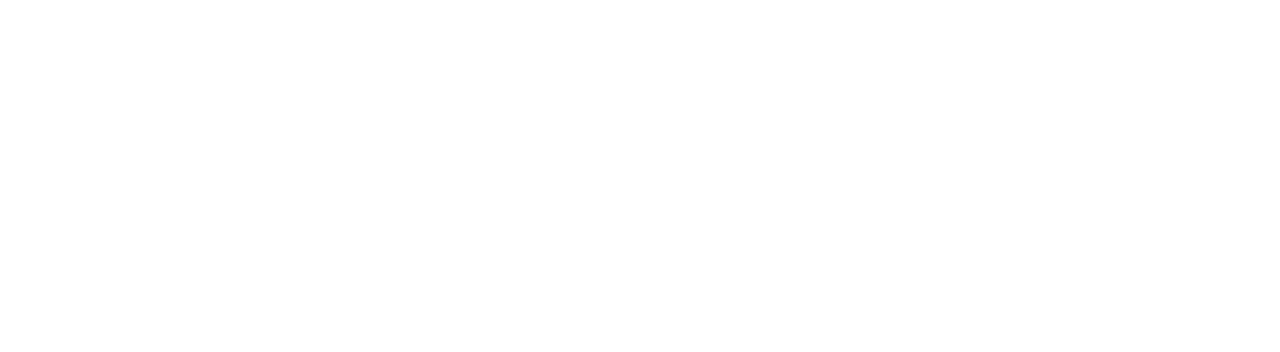
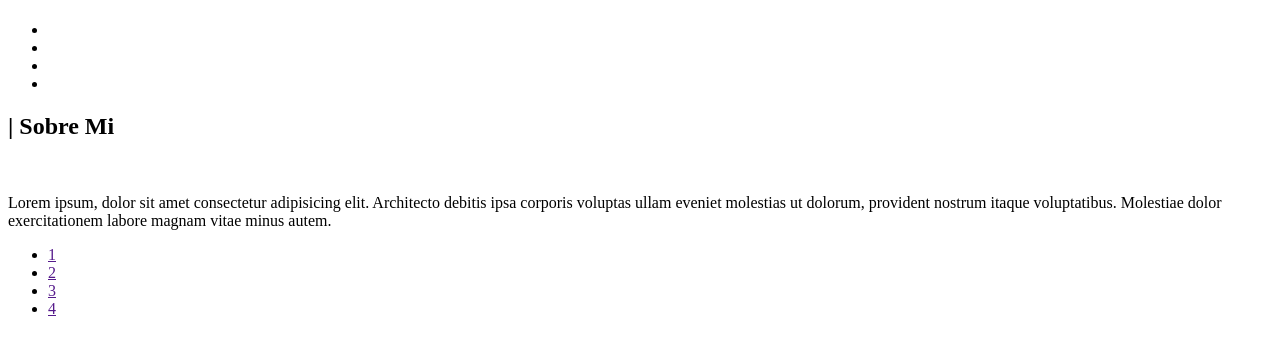
Before and after one commit to GiuCodigo1998/Portafolio, a plain HTML site: page index.html in a window 1280 px wide. Drawn offline with Linux system fonts and the light colour scheme.

Commit message:
se agreg header y main

```diff
--- a/index.html
+++ b/index.html
@@ -9,15 +9,29 @@
 <body>
     <div>
         <header>
-
+            <h1><a href=""></a></h1>
+            <nav>
+                <ul>
+                <li><a href=""></a></li>
+                <li><a href=""></a></li>
+                <li><a href=""></a></li>
+                <li><a href=""></a></li>
+                </ul>
+            </nav>
         </header>
         <main>
-
+            <section>
+                <h2>| Sobre Mi</h2>
+                <figure><img src="" alt=""></figure>
+                <p>Lorem ipsum, dolor sit amet consectetur adipisicing elit. Architecto debitis ipsa corporis voluptas ullam eveniet molestias ut dolorum, provident nostrum itaque voluptatibus. Molestiae dolor exercitationem labore magnam vitae minus autem.</p>
+                <ul>
+                    <li><a href="">1</a></li>
+                    <li><a href="">2</a></li>
+                    <li><a href="">3</a></li>
+                    <li><a href="">4</a></li>
+                </ul>
+            </section>
         </main>
-        <footer>
-
-        </footer>
-
     </div>
 </body>
 </html>
```
